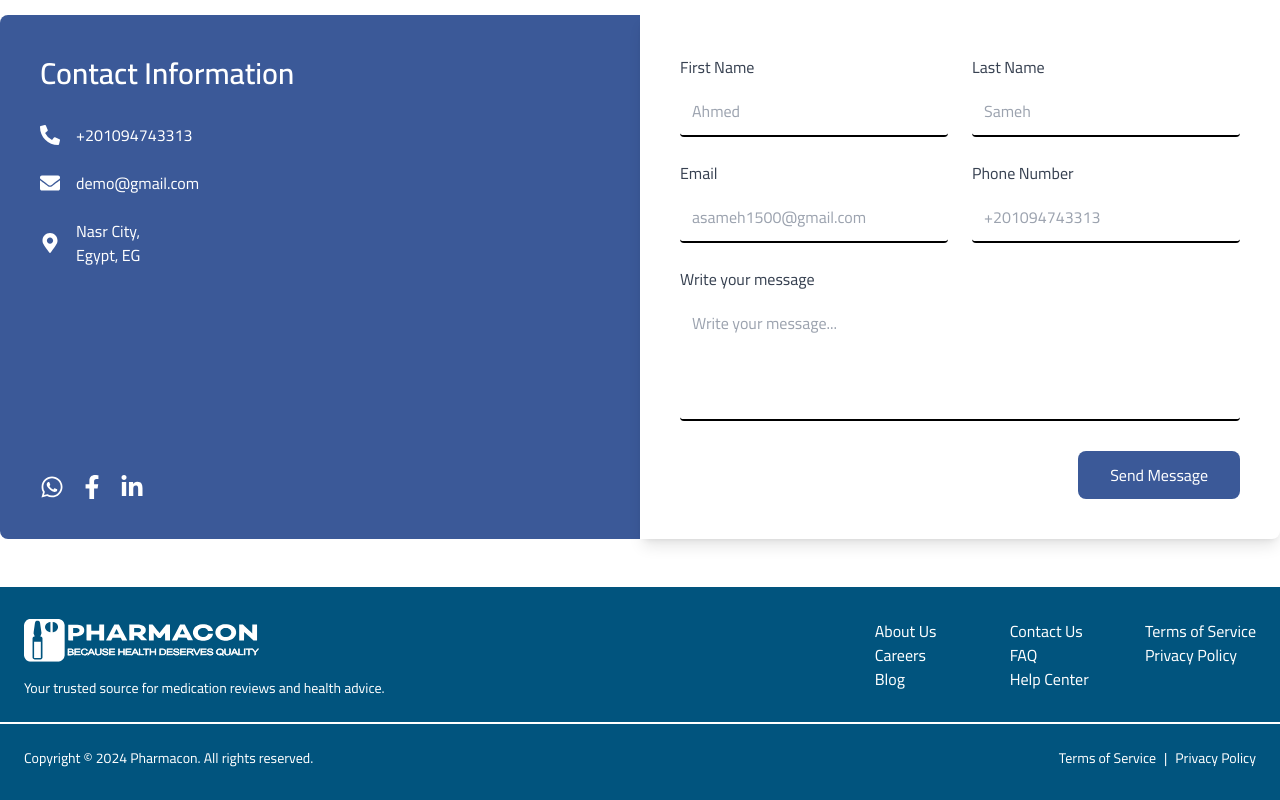
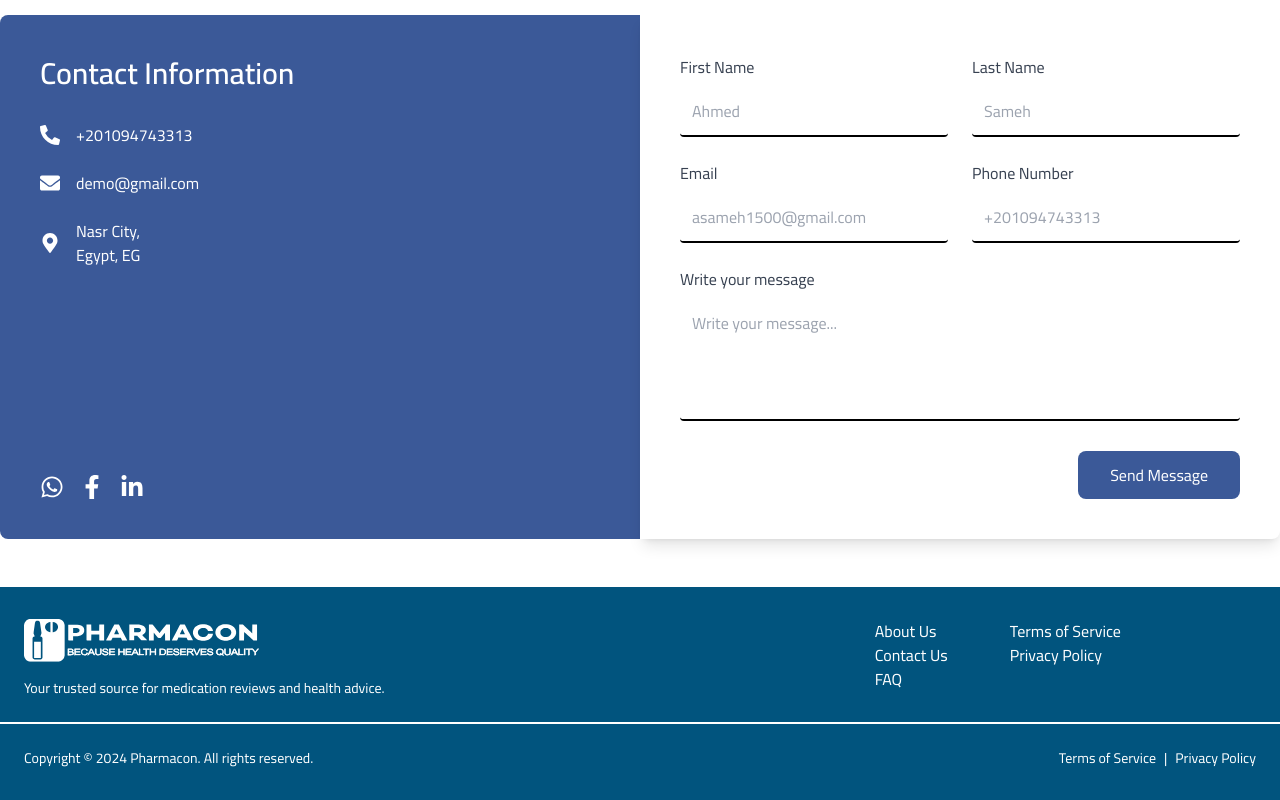
Before and after one commit to ahmedsameh74/pharmacon, a Next.js app: page /en/contact in a window 1280 px wide. Shown: the part 341-1141 px from the top of the page. Built offline with nearby package versions, Linux system fonts and the light colour scheme.

Commit message:
comment unused links

```diff
--- a/src/components/custom/home/Footer.tsx
+++ b/src/components/custom/home/Footer.tsx
@@ -42,24 +42,6 @@ export default function Footer() {
                 </Link>
               </li>
               <li>
-                <Link href="/careers" className="hover:underline">
-                  {t('careers')}
-                </Link>
-              </li>
-              <li>
-                <Link href="/blog" className="hover:underline">
-                  {t('blog')}
-                </Link>
-              </li>
-            </ul>
-          </div>
-
-          {/* Column 2 */}
-          <div>
-            <ul
-              className={`text-center ${locale === 'en' ? 'lg:text-left' : 'lg:text-right'}`}
-            >
-              <li>
                 <Link href={`/${locale}/contact`} className="hover:underline">
                   {t('contactUs')}
                 </Link>
@@ -69,15 +51,21 @@ export default function Footer() {
                   {t('faq')}
                 </Link>
               </li>
-              <li>
-                <Link href="/help" className="hover:underline">
-                  {t('helpCenter')}
+
+              {/* <li>
+                <Link href="/careers" className="hover:underline">
+                  {t('careers')}
                 </Link>
-              </li>
+              </li> */}
+              {/* <li>
+                <Link href="/blog" className="hover:underline">
+                  {t('blog')}
+                </Link>
+              </li> */}
             </ul>
           </div>
 
-          {/* Column 3 */}
+          {/* Column 2 */}
           <div>
             <ul
               className={`text-center ${locale === 'en' ? 'lg:text-left' : 'lg:text-right'}`}
@@ -99,12 +87,41 @@ export default function Footer() {
                 </Link>
               </li>
               {/* <li>
+                <Link href="/help" className="hover:underline">
+                  {t('helpCenter')}
+                </Link>
+              </li> */}
+            </ul>
+          </div>
+
+          {/* Column 3 */}
+          {/* <div>
+            <ul
+              className={`text-center ${locale === 'en' ? 'lg:text-left' : 'lg:text-right'}`}
+            > */}
+          {/* <li>
+                <Link
+                  href={`/${locale}/terms-and-conditions`}
+                  className="hover:underline"
+                >
+                  {t('termsOfService')}
+                </Link>
+              </li>
+              <li>
+                <Link
+                  href={`/${locale}/privacy-policy`}
+                  className="hover:underline"
+                >
+                  {t('privacyPolicy')}
+                </Link>
+              </li> */}
+          {/* <li>
                 <Link href="/cookies" className="hover:underline">
                   {t('cookiePolicy')}
                 </Link>
               </li> */}
-            </ul>
-          </div>
+          {/* </ul>
+          </div> */}
         </div>
       </div>
 
```
